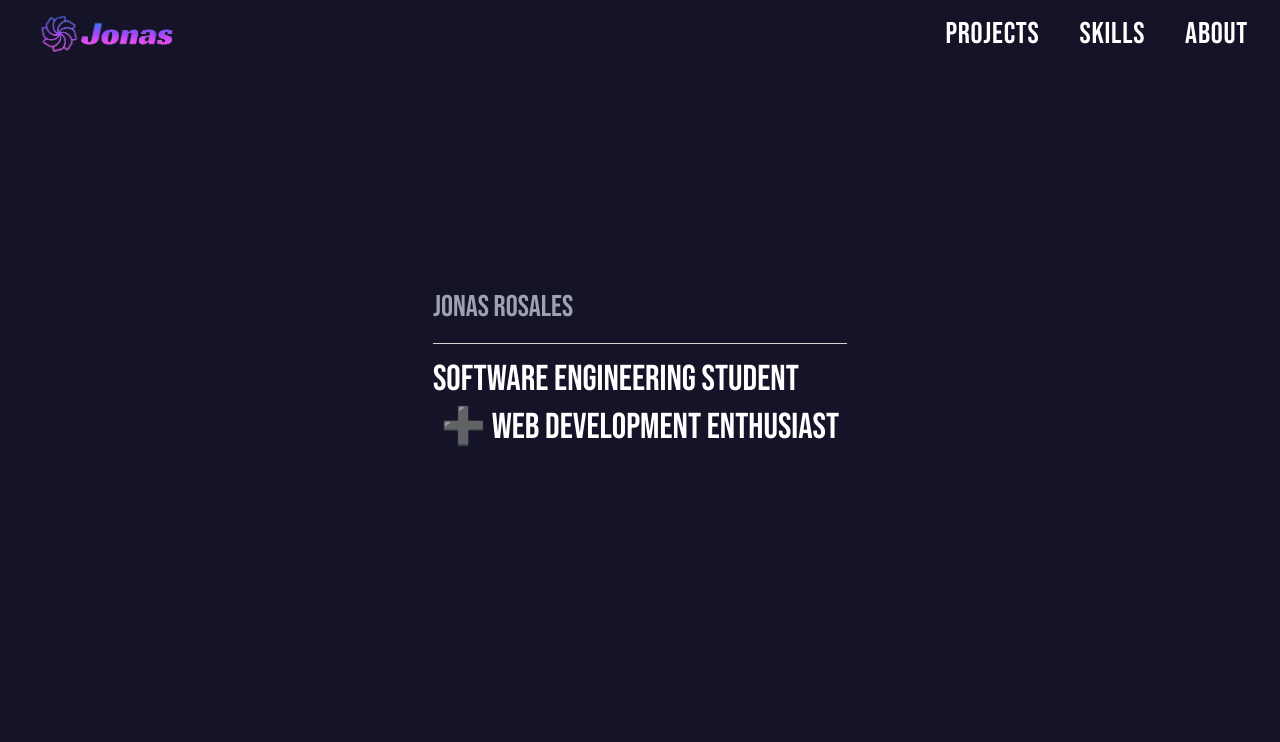
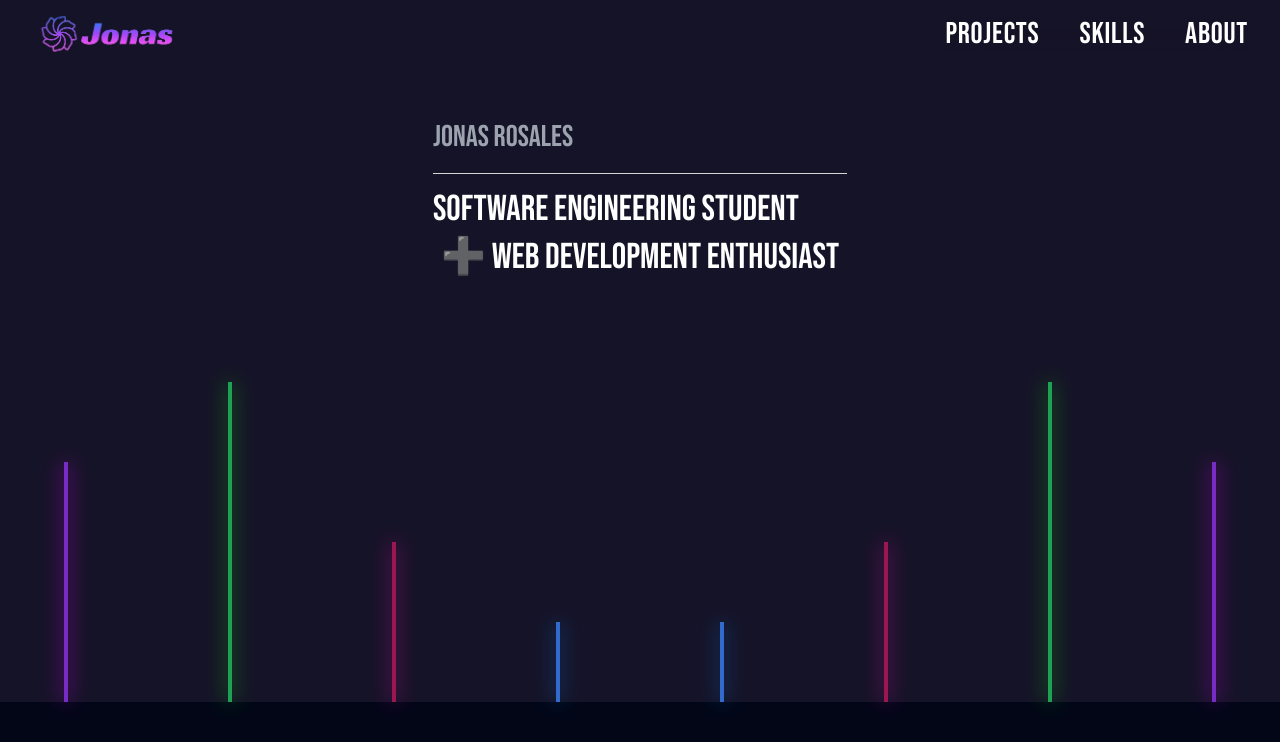
Before and after one commit to MRJonas343/Portfolio, a Next.js app: page / in a window 1280 px wide. Shown: the top 742 px of the page. Built offline with nearby package versions, Linux system fonts and the light colour scheme; what @midudev/tailwind-animations would draw is missing.

Commit message:
Update globals.css and page.tsx with shadow styles and layout changes

```diff
--- a/src/app/globals.css
+++ b/src/app/globals.css
@@ -21,3 +21,19 @@ body {
 .bg-close-menu {
   background-image: url(../../public/icons8-cerrar-ventana-100.png);
 }
+
+.shadowPurple {
+  box-shadow: #db00fd 0px 0px 20px;
+}
+
+.shadowGreen {
+  box-shadow: #15cf0b 0px 0px 20px;
+}
+
+.shadowPink {
+  box-shadow: #de10ab 0px 0px 20px;
+}
+
+.shadowBlue {
+  box-shadow: #0f73d7 0px 0px 20px;
+}
--- a/src/app/page.tsx
+++ b/src/app/page.tsx
@@ -1,5 +1,4 @@
-"use client"
-import { useState, useEffect } from "react"
+import { useState } from "react"
 
 import NavBar from "@/components/NavBar"
 
@@ -17,7 +16,7 @@ const Home = () => {
       <NavBar />
 
 
-      <section className="text-white animate-duration-slower animate-fade-in-right p-4 h-[80dvh] flex flex-col mx-2  z-10 justify-center items-center">
+      <section className="text-white animate-duration-slower animate-fade-in-right p-4 h-[250px] flex flex-col mx-2  z-10 justify-end items-center">
         <div className="font-bebas text-start">
           <h2 className="text-3xl text-gray-400">Jonas Rosales</h2>
           <span className="my-4 flex items-center before:mt-0.5 before:flex-1 before:border-t before:border-neutral-300 after:mt-0.5 after:flex-1 after:border-t after:border-neutral-300 dark:before:border-neutral-500 dark:after:border-neutral-500" />
@@ -28,6 +27,21 @@ const Home = () => {
         </div>
       </section>
 
+      <section className="w-[90dvw] mx-[5dvw] bg-transparent h-[50dvh] flex justify-between items-end opacity-80 animate-slide-in-top">
+        <div className="w-1 h-[30dvh] bg-purple-600 shadowPurple" />
+        <div className="w-1 bg-green-500 h-[40dvh] shadowGreen" />
+        <div className="w-1 bg-pink-700 h-[20dvh] shadowPink" />
+        <div className="w-1 bg-blue-500 h-[10dvh] shadowBlue" />
+        <div className="w-1 bg-blue-500 h-[10dvh] shadowBlue" />
+        <div className="w-1 bg-pink-700 h-[20dvh] shadowPink" />
+        <div className="w-1 bg-green-500 h-[40dvh] shadowGreen" />
+        <div className="w-1 h-[30dvh] bg-purple-600 shadowPurple" />
+      </section>
+
+      <section className="bg-slate-950 w-full h-[400px]">
+
+      </section>
+
 
     </>
   )
```
Also changed, not shown: public/Programer.webp (added).
